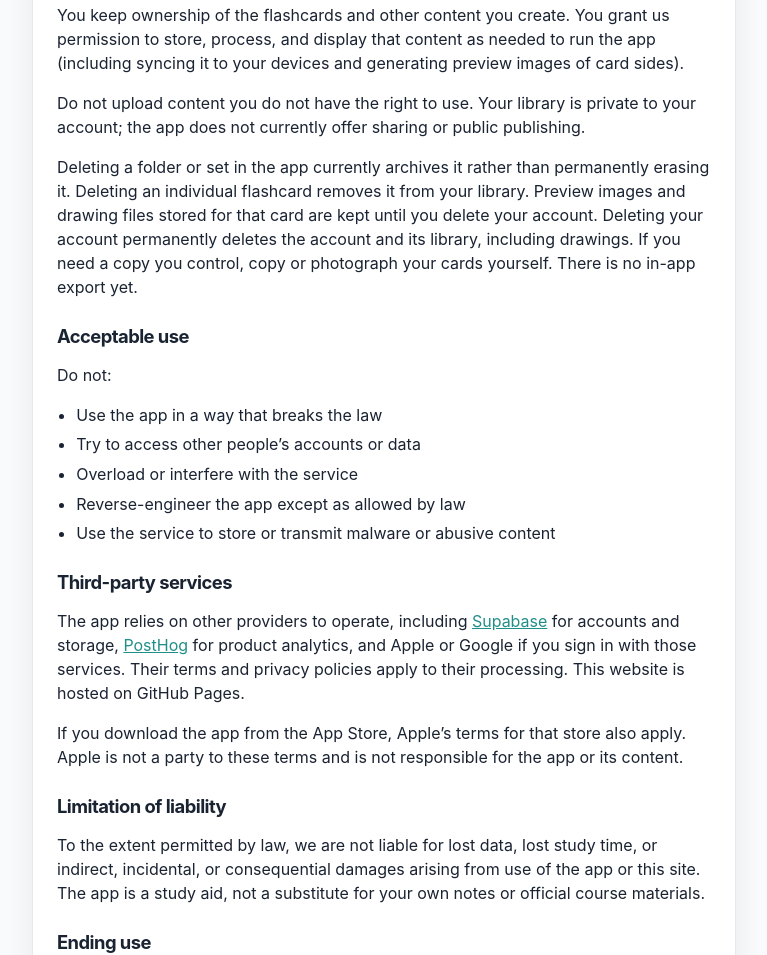
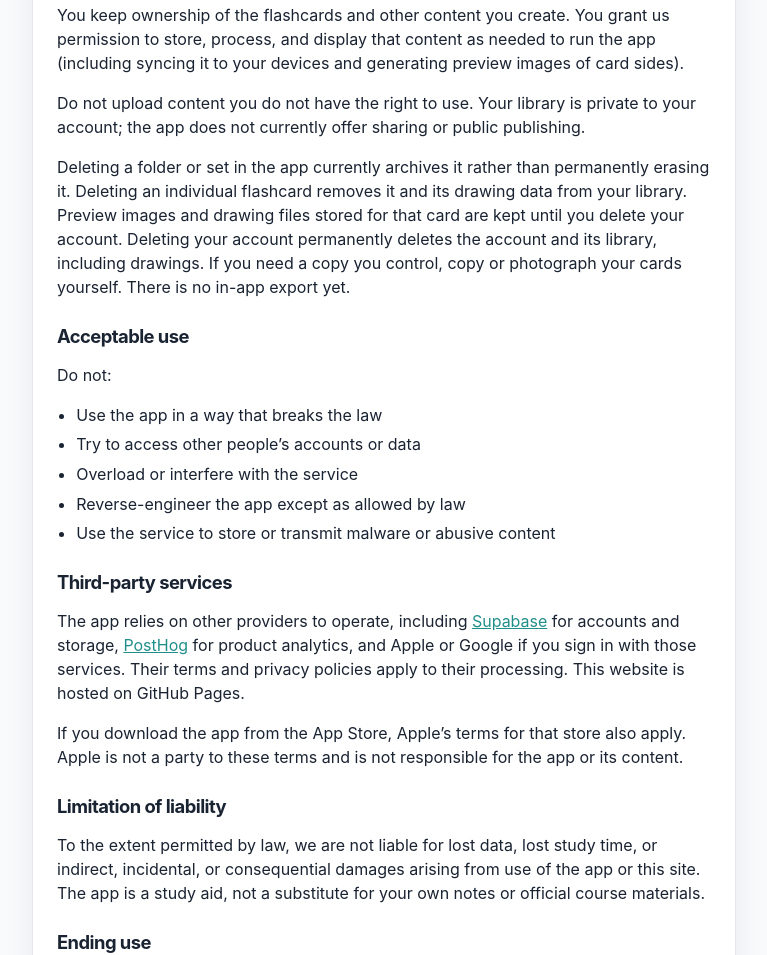
Before and after one commit to elainekodama/octo-flashcards-site, a website built with Vite: page terms/index.html in a window 1280 px wide. Shown: the part 907-1862 px from the top of the page, without its empty margins (256-1023 px from the left). Built offline with nearby package versions, Linux system fonts and the light colour scheme.

Commit message:
Align terms single-card delete with privacy drawing-data wording.
Co-authored-by: Elaine <elainekodama@users.noreply.github.com>

```diff
--- a/terms/index.html
+++ b/terms/index.html
@@ -77,7 +77,7 @@
         <p>
           Deleting a folder or set in the app currently archives it rather
           than permanently erasing it. Deleting an individual flashcard
-          removes it from your library. Preview images and drawing files
+          removes it and its drawing data from your library. Preview images and drawing files
           stored for that card are kept until you delete your account.
           Deleting your account permanently
           deletes the account and its library, including drawings. If you
```
